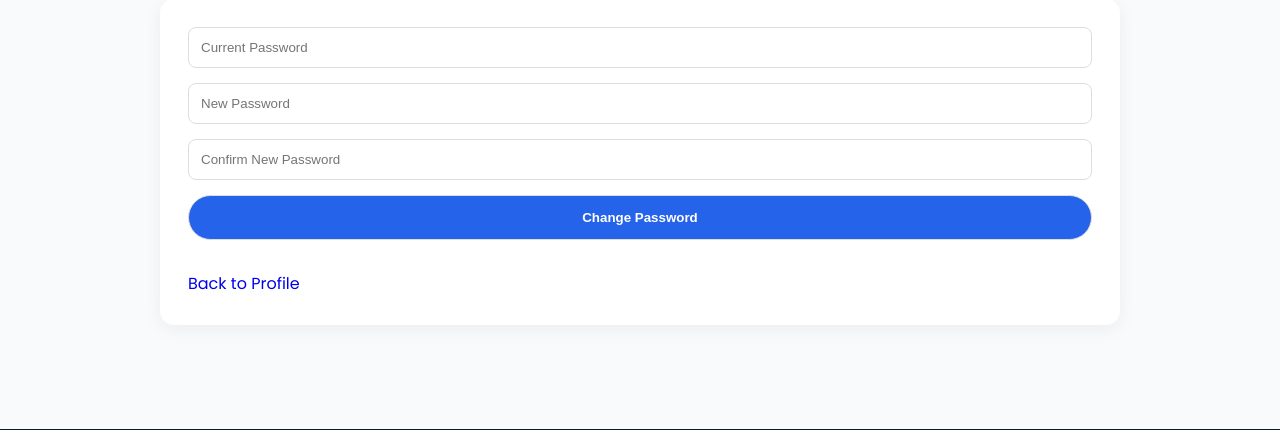
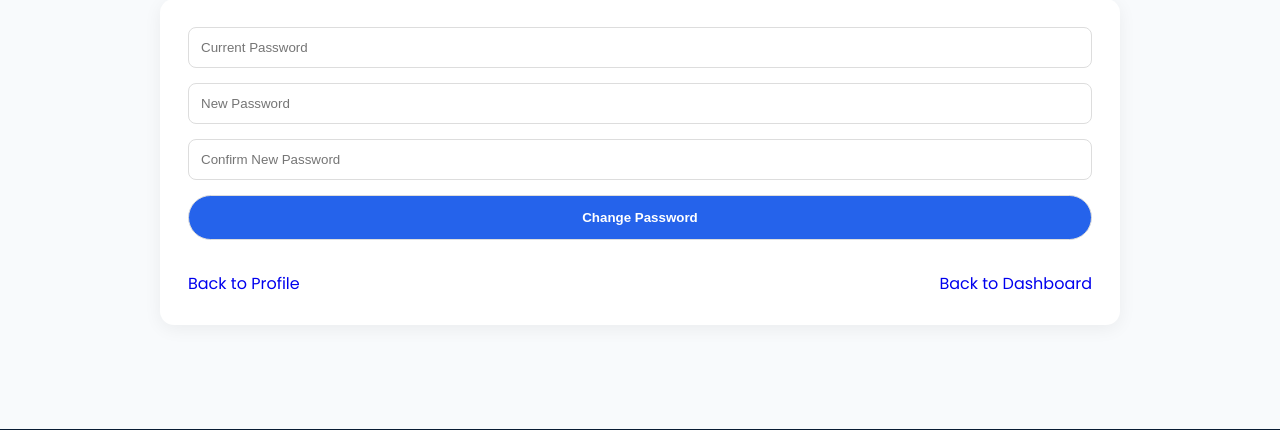
Before and after one commit to PriyaGupta44/Smart-Queue-Management-System, a Flask app: page /student/profile/change-password in a window 1280 px wide. Shown: the part 92-522 px from the top of the page. Run offline with Flask 3, Linux system fonts and the light colour scheme; the visitor is signed in with stand-in values (Sample User, id 1); some libraries are stand-ins or nearby versions.

Commit message:
Feat: Adding back points in change password

```diff
--- a/app/templates/student/change_password.html
+++ b/app/templates/student/change_password.html
@@ -25,6 +25,10 @@
 
         {{ form.submit(class="btn btn-primary") }}
     </form>
-    <p style="margin-top:16px;"><a href="{{ url_for('student.profile') }}">Back to Profile</a></p>
+    <p style="display: flex; justify-content: space-between; margin-top: 16px;">
+        <a href="{{ url_for('student.profile') }}">Back to Profile</a>
+        <a href="{{ url_for('student.dashboard') }}">Back to Dashboard</a>
+    </p>
+
 </div>
 {% endblock %}
```
